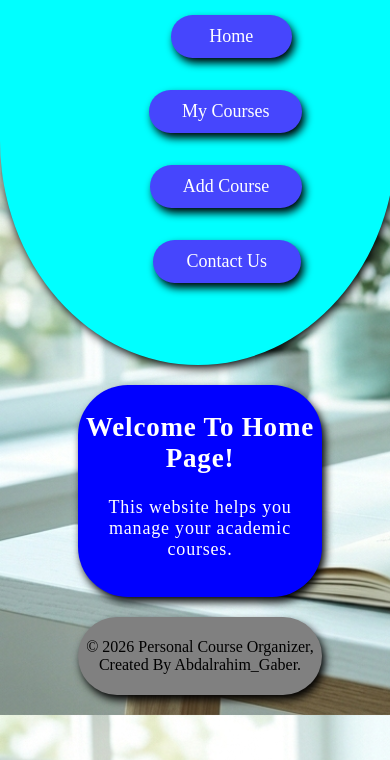
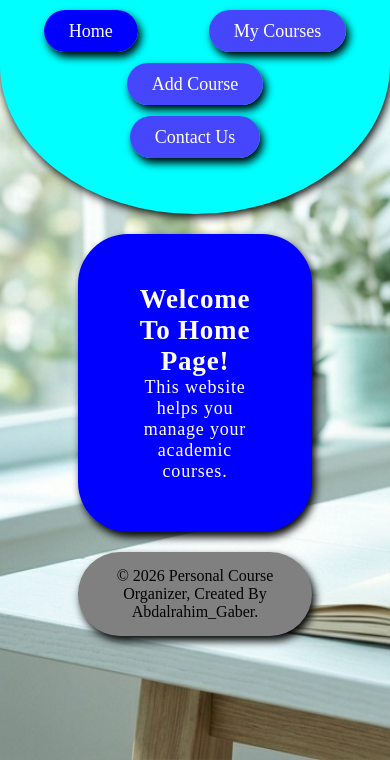
Before and after one commit to hemagaber133-cyber/7ema, a plain HTML site: page index.html in a window 390 px wide. Shown: the part 84-844 px from the top of the page. Drawn offline with Linux system fonts and the light colour scheme.

Commit message:
hema - update responsive

```diff
--- a/index.html
+++ b/index.html
@@ -14,7 +14,7 @@
         <h1>Personal Course Organizer</h1>
         <nav>
             <ul>
-                <li><a href="index.html">Home</a></li>
+                <li><a href="index.html" class="active">Home</a></li>
                 <li><a href="courses.html">My Courses</a></li>
                 <li><a href="add.html">Add Course</a></li>
                 <li><a href="contact.html">Contact Us</a></li>
--- a/style.css
+++ b/style.css
@@ -1,6 +1,12 @@
+*{
+    margin:0;
+    padding: 0;
+    box-sizing: border-box;
+}
 body{
     background-image: url(1776107931725.png);
     background-size: cover;
+    background-attachment:fixed;
     padding:0%;
     margin: 0%;
     align-items: center;
@@ -26,7 +32,7 @@ body{
 header{
     background-color: aqua;
     width: 100%;
-    padding: 3px 3px 50px;
+    padding: 2em 3px 50px;
     margin: 0px;
     display: inline-block;
     border-bottom-left-radius: 50%;
@@ -36,20 +42,24 @@ header{
 h1{
     text-align: center;
     text-shadow: 3px 5px 8px black;
+    padding-bottom: 20px;
 }
-nav{
-    display: block;
- text-align: center;
+ul{
+    display: flex;
+    flex-direction: row;
+    justify-content: space-evenly;
+    align-items: center;
+    flex-wrap: wrap;
 }
 li{
 
-    display: inline-block;
+
     margin: 5px;
     padding: 11px 25px;
     text-align: center;
-
+    list-style: none;
 }
-li a:hover{
+li a:hover,.active{
     background-color:blue;
 }
 li a{
@@ -59,7 +69,7 @@ li a{
      text-decoration: none;
      padding:11px 25px;
      width: 75%;
-     display: block;
+     transition: 0.5s;
      box-shadow: 3px 5px 8px black;
      font-size: 18px;
 }
@@ -70,7 +80,8 @@ li a{
     margin-top: 20px;
     margin-left:20% ;
     margin-right: 20%;
-    padding: 5px 5px 5% 5px;
+
+    padding: 50px 50px ;
     text-align: center;
     border-radius: 50px ;
     color:white;
@@ -82,7 +93,7 @@ footer{
     background-color: gray;
     display: block;
     text-align: center;
-    padding: 5px;
+    padding: 15px;
     margin-top: 20px;
     margin-bottom: 20px;
     width: 60%;
```
Also changed, not shown: add.html (+1 -1 lines), contact.html (+1 -1 lines), courses.html (+1 -1 lines).
